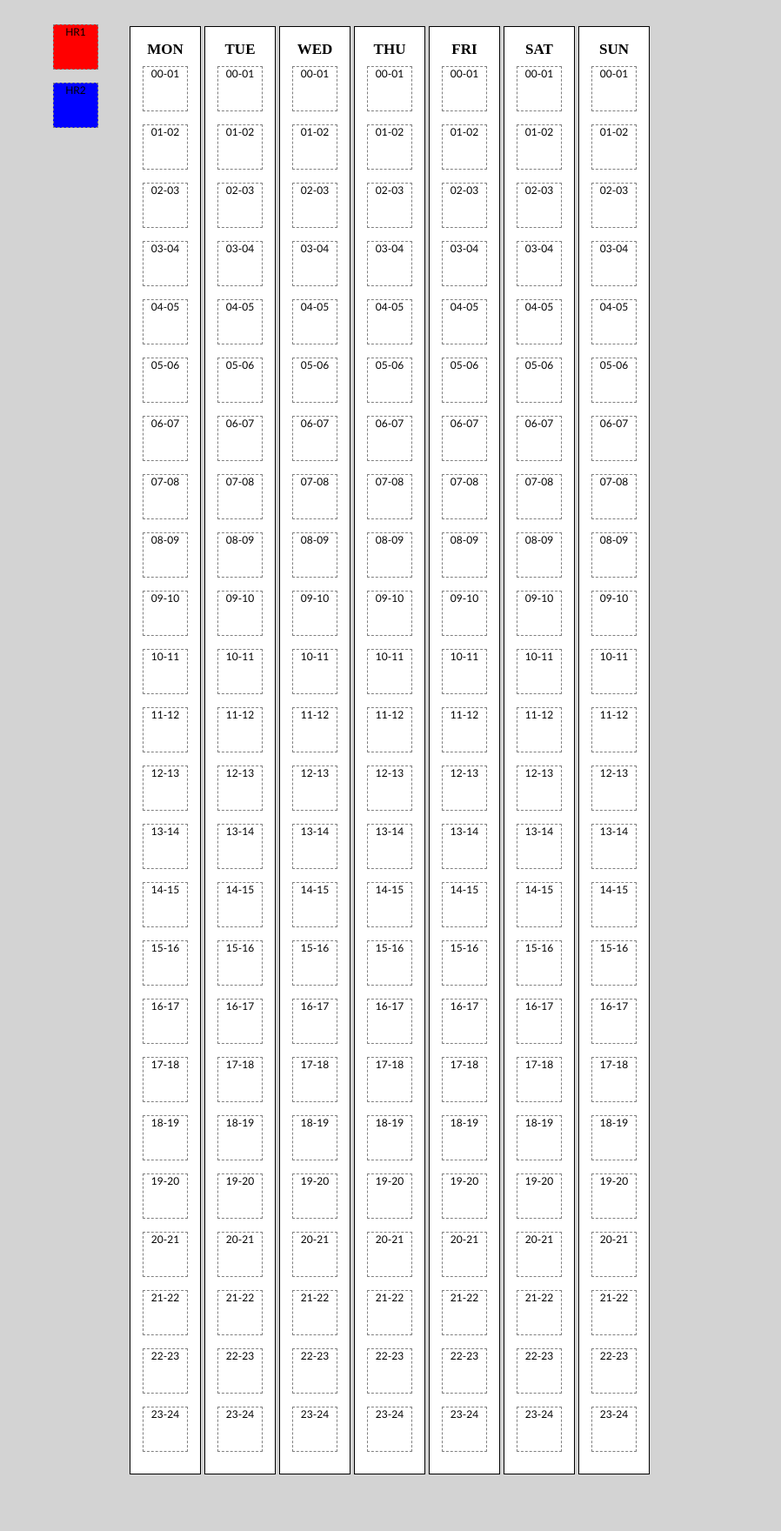
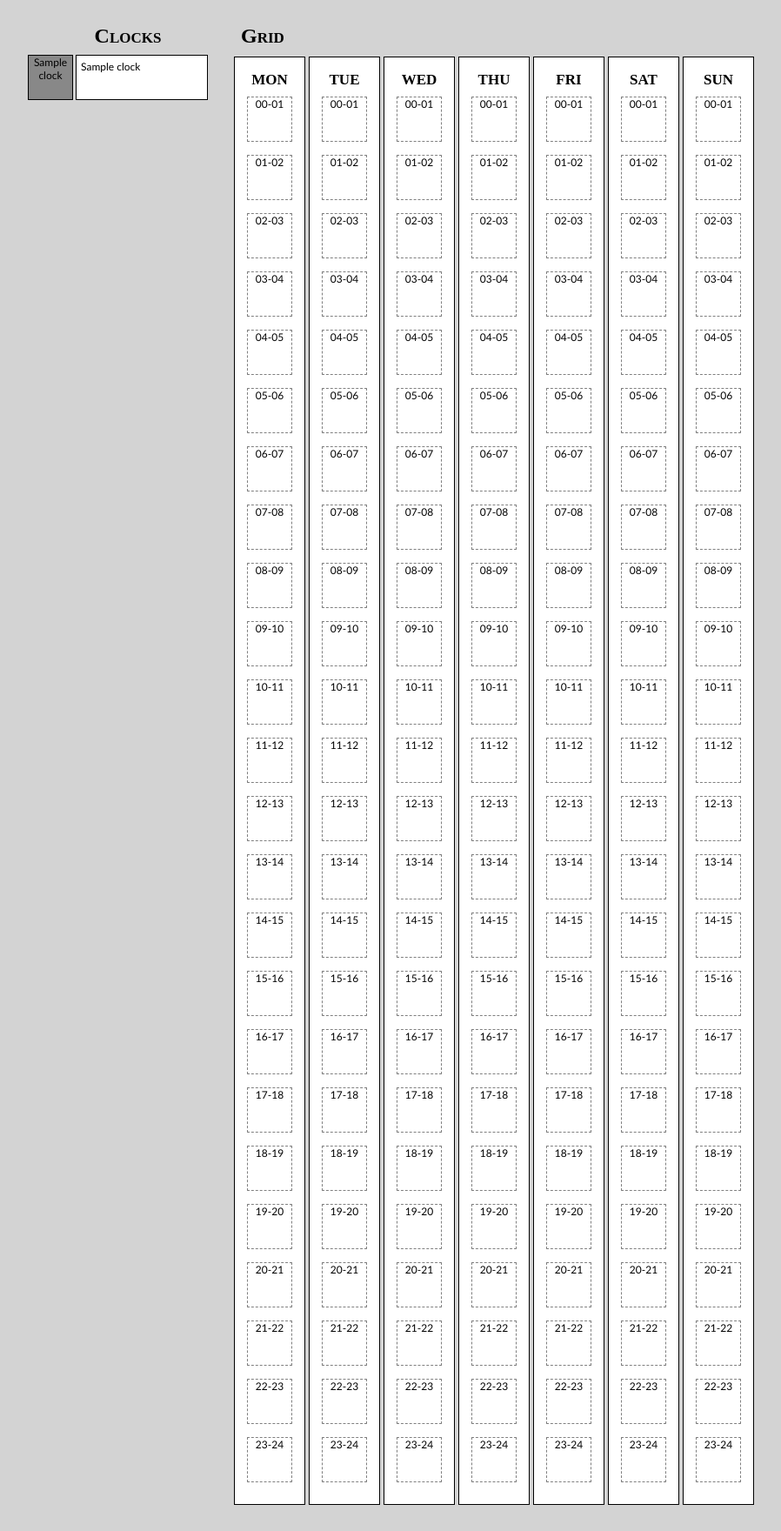
Before and after one commit to waynemerricks/rivendell-html, a PHP site: page / in a window 1280 px wide. Shown: the whole page at 87% size, without its empty margins (1-899 px from the left). Before the commit the page ends 1695 px from the top, so only its background shows below. Run offline with PHP 8.4, Linux system fonts and the light colour scheme; tables that the repository leaves empty or names only in its code hold one stand-in row (values such as "Sample post").

Commit message:
Implementation of Clocks list with CSS Renamed getPDOMySQL to getDatabaseConnection Added placeholders for get and update services/grids TODO Implement service selector

```diff
--- a/config/database.php
+++ b/config/database.php
@@ -24,7 +24,7 @@
    * Gets a PDO connection to MySQL
    * @return PDO MySQL connection, set this to NULL to close connection
    */
-  function getPDOMySQL(){
+  function getDatabaseConnection(){
 
     $PDO = NULL;
 
--- a/index.php
+++ /dev/null
@@ -1,39 +0,0 @@
-<!DOCTYPE html>
-<html lang="en">
-    <head>
-        <title>Rivendell Grid</title>
-        <script src="js/grid.js" type="text/javascript"></script>
-        <link href="css/grid.css" rel="stylesheet" type="text/css">
-    </head>
-    <body>
-        <div id="clocks">
-          <div style="background: red" id="HR1" class="rivclock" draggable="true">HR1</div>
-          <div style="background: blue" id="HR2" class="rivclock" draggable="true">HR2</div>
-          <div class="spacer"></div>
-        </div>
-        <div id="grid">
-<?php
-
-    $days=array('mon', 'tue', 'wed', 'thu', 'fri', 'sat', 'sun');
-    foreach($days as $day){
-
-?>
-          <div id="<?php echo $day; ?>">
-              <h2><?php echo $day; ?></h2>
-<?php
-        for($hour = 0; $hour < 24; $hour++){
-?>
-              <div class="clock" id="<?php echo $day . '-' . sprintf('%02d', $hour); ?>"><?php echo sprintf('%02d', $hour) . '-' . sprintf('%02d', $hour + 1); ?></div>
-<?php
-        }//End Hour For Loop
-?>
-            <div class="spacer"></div>
-	  </div>
-<?php
-    }//End days loop
-
-?>
-      </div>
-
-    </body>
-</html>
--- a/css/grid.css
+++ b/rdlogmanager/grid/css/grid.css
@@ -41,6 +41,13 @@ h2 {
 
 }
 
+.rivclock {
+
+  border: 1px solid black;
+  margin-left: 5px;
+
+}
+
 .selected {
 
   border: 2px solid skyblue;
@@ -56,12 +63,42 @@ h2 {
 #clocks {
 
   float: left;
-  width: 120px;
+  width: 240px;
+  overflow-y: auto;
+  height: 100vh;
+  overflow-x: auto;
 
 }
 
-#clocks .clock {
+#grid {
 
-  float: left;
+  height: 100vh;
+  overflow: auto;
 
 }
+
+div.clockName {
+
+  background: white;
+  width: 140px;
+  height: 40px;
+
+  border: 1px solid black;
+
+  font-family: "Trebuchet MS", Arial, Helvetica, sans-serif;
+  font-size: 12px;
+
+  -moz-user-select: none;
+  float: left;
+  margin-left: 60px;
+  margin-top: -67px;
+
+  padding: 5px;
+
+}
+
+h2.left {
+
+  text-align: left;
+  margin-left: 10px;
+}
--- /dev/null
+++ b/rdlogmanager/grid/includes/database.php
@@ -0,0 +1,43 @@
+<?php
+
+  /**
+   * Gets the clocks for the Given Rivendell service
+   * @param $PDO: PDO Connection to use
+   * @param $service: Service to lookup
+   * @return array of clocks (name, short_name, color)
+   */
+  function getRivendellClocks($PDO, $service){
+
+    $clocks = array();
+
+    $sql = 'SELECT `NAME`, `SHORT_NAME`, `COLOR` FROM `CLOCKS`';
+
+    $results = $PDO->query($sql);
+    $results->setFetchMode(PDO::FETCH_ASSOC);
+
+    while($row = $results->fetch()){
+
+      $clock = array();
+      $clock['name'] = $row['NAME'];
+      $clock['short_name'] = $row['SHORT_NAME'];
+      $clock['color'] = $row['COLOR'];
+      $clocks[] = $clock;
+
+    }
+
+    $reults = NULL;
+
+    return $clocks;
+
+  }
+
+  //TODO
+  function getServiceNames($PDO){}
+
+  function getServices($PDO){}
+
+  function getGrid($PDO, $service){}
+
+  function updateServiceGrid($PDO, $service, $grid){}
+
+?>
--- /dev/null
+++ b/rdlogmanager/grid/index.php
@@ -0,0 +1,75 @@
+<?php
+
+  //Include files
+  include('../../config/database.php');
+  include('includes/database.php');
+
+  //Open database connection
+  $PDO = getDatabaseConnection();
+
+?>
+<!DOCTYPE html>
+<html lang="en">
+    <head>
+        <title>Rivendell Grid</title>
+        <script src="js/grid.js" type="text/javascript"></script>
+        <link href="css/grid.css" rel="stylesheet" type="text/css">
+    </head>
+    <body>
+        <div id="clocks">
+          <h2>Clocks</h2>
+<?php
+
+  $clocks = getRivendellClocks($PDO, 'Production');
+
+  foreach($clocks as $clock){
+
+?>
+          <div style="background: <?php echo $clock['color']; ?>"
+               id="<?php echo $clock['short_name']; ?>" class="rivclock"
+               draggable="true"><?php echo $clock['short_name']; ?></div>
+          <div class="clockName"><?php echo $clock['name']; ?></div>
+<?php
+  }
+?>
+          <div class="spacer"></div>
+        </div>
+        <div id="grid">
+          <h2 class="left">Grid</h2>
+<?php
+
+    $clockNo = -1;
+    $days=array('mon', 'tue', 'wed', 'thu', 'fri', 'sat', 'sun');
+
+    foreach($days as $day){
+
+?>
+          <div id="<?php echo $day; ?>">
+              <h2><?php echo $day; ?></h2>
+<?php
+
+        for($hour = 0; $hour < 24; $hour++){
+
+          $clockNo++;
+
+?>
+              <div class="clock" id="clock<?php echo $clockNo; ?>"><?php echo sprintf('%02d', $hour) . '-' . sprintf('%02d', $hour + 1); ?></div>
+<?php
+        }//End Hour For Loop
+?>
+            <div class="spacer"></div>
+	  </div>
+<?php
+    }//End days loop
+
+?>
+      </div>
+
+    </body>
+</html>
+<?php
+
+  //Close DB
+  $PDO = NULL;
+
+?>
```
Also changed, not shown: rdlogmanager/grid/js/grid.js (renamed from js/grid.js).
